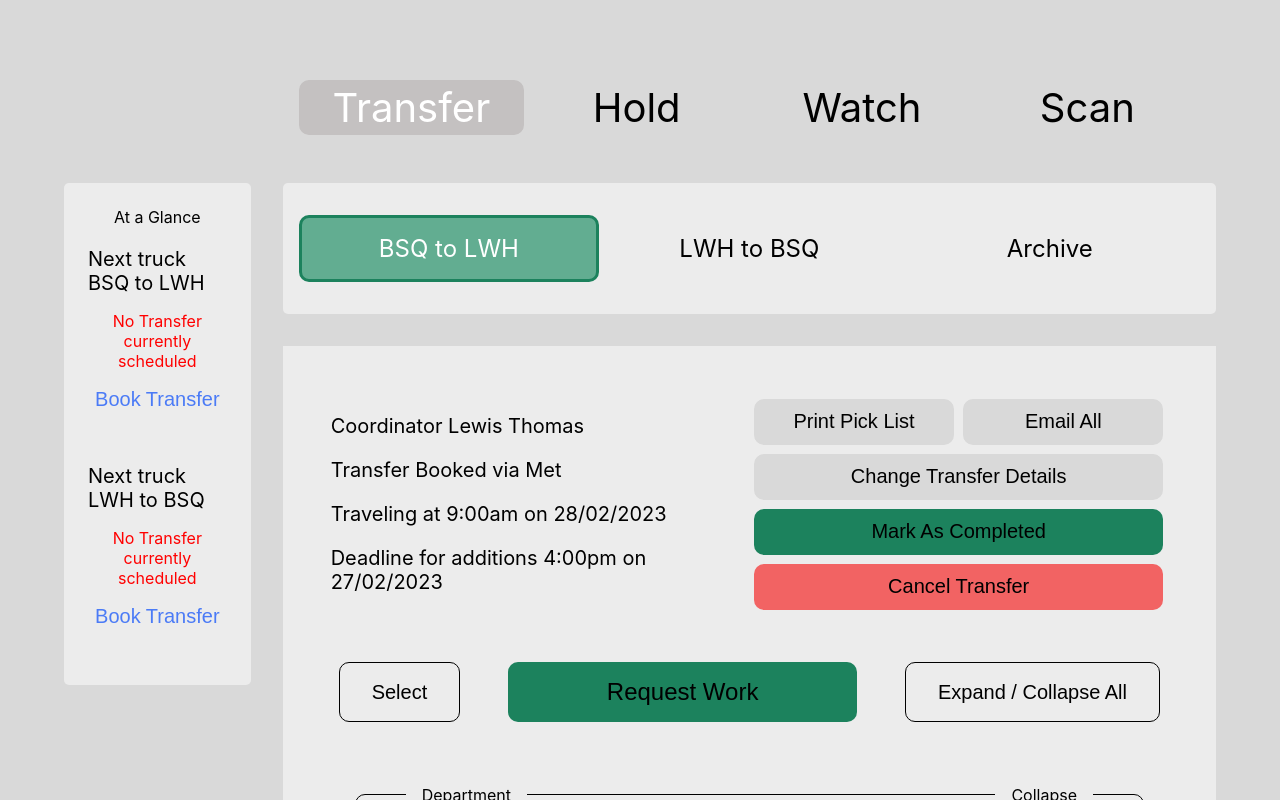
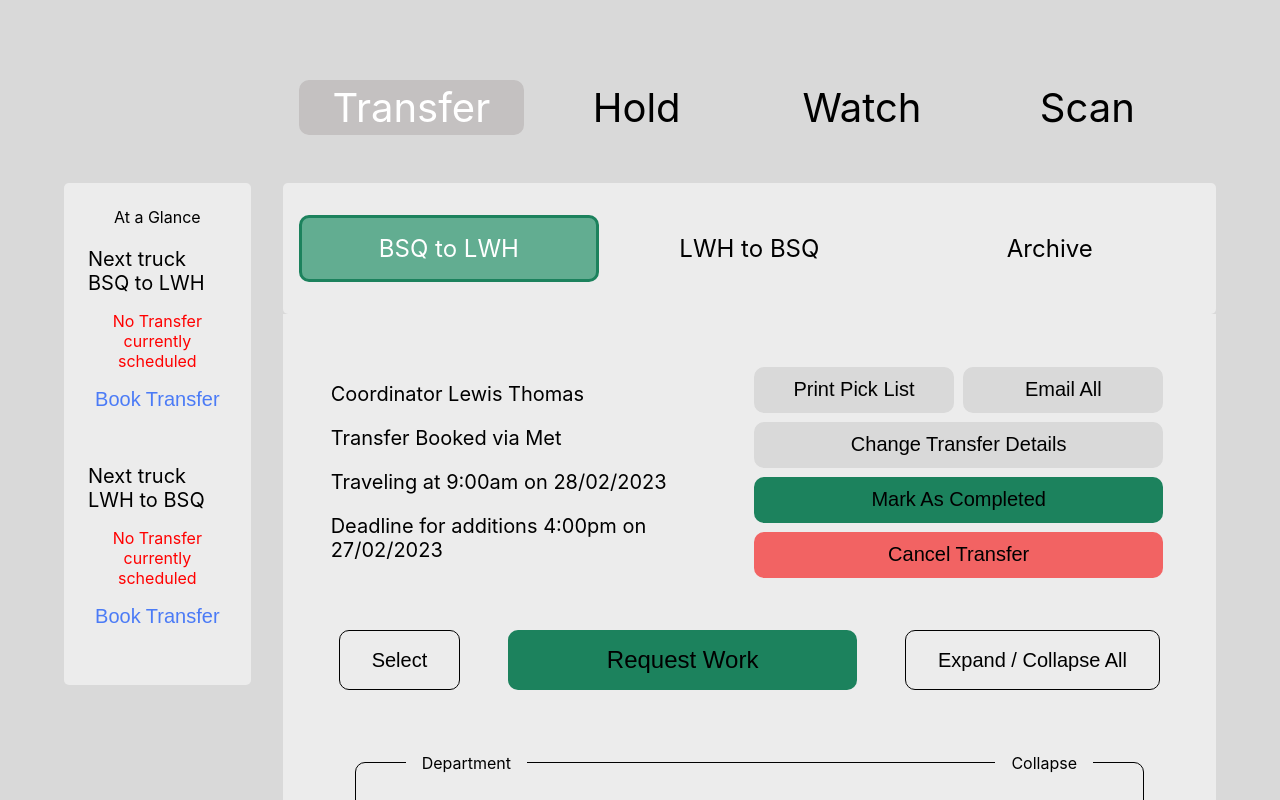
Before and after one commit to lefthomas/PropertyController, a React (Create React App) app: page / in a window 1280 px wide. Shown: the top 800 px of the page. Built offline with nearby package versions, Linux system fonts and the light colour scheme.

Commit message:
removed grid flow from main CSS

```diff
--- a/src/components/Main/Main.css
+++ b/src/components/Main/Main.css
@@ -1,7 +1,4 @@
 .main-div {
-  display: grid;
   grid-column: 2;
   grid-row: 2;
-  grid-auto-rows: auto 1fr;
-  row-gap: 2rem;
 }
```
